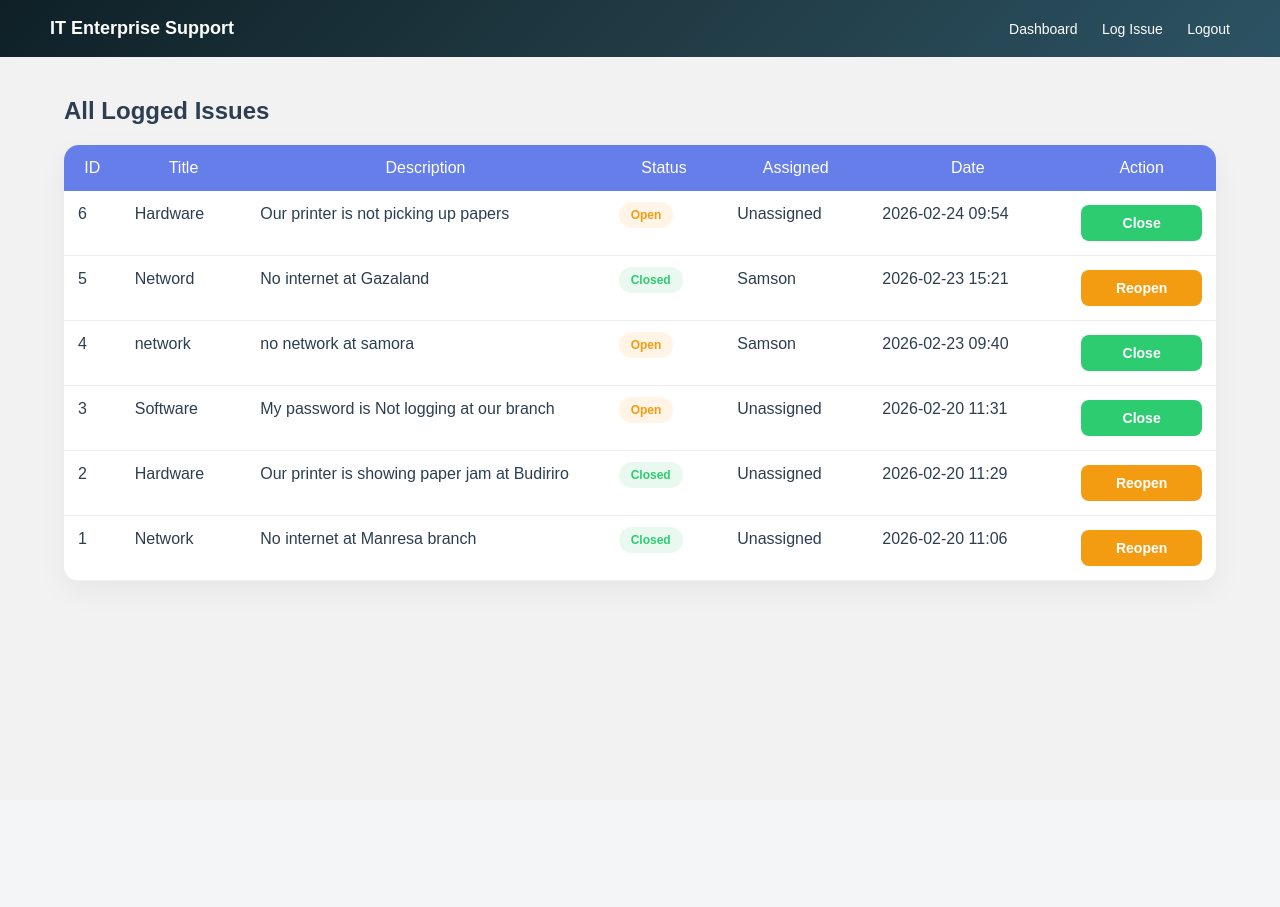
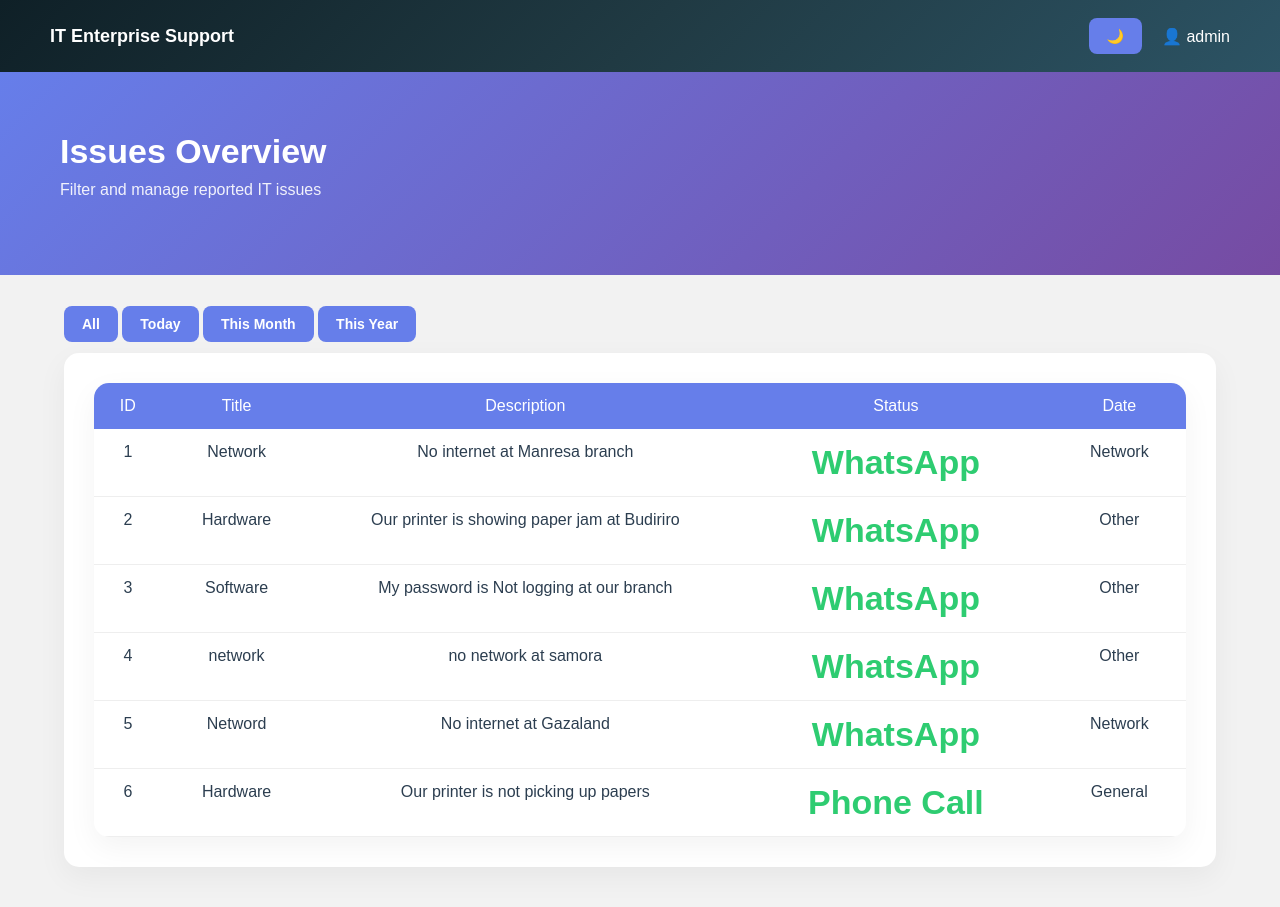
Before and after one commit to SamsonDeon/IT_Support_System, a Flask app: page /view_issues in a window 1280 px wide. Before the commit the page ends 584 px from the top, so only its background shows below. Run offline with Flask 3, Linux system fonts and the light colour scheme; a user stored in the database is signed in; data comes from the database, SQL or seed files in the repository.

Commit message:
View issues error solved

```diff
--- a/app.py
+++ b/app.py
@@ -229,32 +229,44 @@ def audit_logs():
 
 # ================= DASHBOARD =================
 
-from sqlalchemy import extract
+@app.route("/dashboard")
+def dashboard():
+    if "user" not in session:
+        return redirect(url_for("login"))
 
-@app.route('/dashboard')
-def dashboard():
-    if 'user' not in session:
-        return redirect('/login')
+    db = get_db()
+    cur = db.cursor()
 
-    total = Issue.query.count()
-    pending = Issue.query.filter_by(status="Open").count()
-    solved = Issue.query.filter_by(status="Closed").count()
+    # Total issues
+    cur.execute("SELECT COUNT(*) FROM issues")
+    total = cur.fetchone()[0]
 
-    monthly = []
-    for month in range(1,13):
-        count = Issue.query.filter(
-            extract('month', Issue.date_reported) == month
-        ).count()
-        monthly.append(count)
+    # Open issues
+    cur.execute("SELECT COUNT(*) FROM issues WHERE status='Open'")
+    pending = cur.fetchone()[0]
+
+    # Closed issues
+    cur.execute("SELECT COUNT(*) FROM issues WHERE status='Closed'")
+    solved = cur.fetchone()[0]
+
+    # Monthly data for line chart (issues per month)
+    monthly_data = []
+    for month in range(1, 13):
+        cur.execute(
+            "SELECT COUNT(*) FROM issues WHERE strftime('%m', date_reported) = ?",
+            (f"{month:02}",)
+        )
+        monthly_data.append(cur.fetchone()[0])
+
+    db.close()
 
     return render_template(
-        'dashboard.html',
+        "dashboard.html",
         total=total,
         pending=pending,
         solved=solved,
-        monthly_data=monthly
+        monthly_data=monthly_data
     )
-
 # ================= LOG ISSUE =================
 @app.route("/log_issue", methods=["GET", "POST"])
 def log_issue():
@@ -284,77 +296,46 @@ def log_issue():
     return render_template("log_issue.html")
 
 # ================= VIEW ISSUES =================
+from datetime import datetime
+
 @app.route("/view_issues")
 def view_issues():
     if "user" not in session:
         return redirect(url_for("login"))
 
+    filter_type = request.args.get("filter", "all")
+
     db = get_db()
     cur = db.cursor()
 
-    search = request.args.get("search")
-    filter_type = request.args.get("filter")
+    today = datetime.now().strftime("%Y-%m-%d")
+    current_month = datetime.now().strftime("%m")
+    current_year = datetime.now().strftime("%Y")
 
-    query = "SELECT * FROM issues WHERE 1=1"
-    params = []
+    if filter_type == "today":
+        cur.execute("SELECT * FROM issues WHERE date_reported = ?", (today,))
+    elif filter_type == "month":
+        cur.execute(
+            "SELECT * FROM issues WHERE strftime('%m', date_reported)=?",
+            (current_month,)
+        )
+    elif filter_type == "year":
+        cur.execute(
+            "SELECT * FROM issues WHERE strftime('%Y', date_reported)=?",
+            (current_year,)
+        )
+    else:
+        cur.execute("SELECT * FROM issues")
 
-    # 🔎 Search
-    if search:
-        query += " AND (title LIKE ? OR description LIKE ?)"
-        params.extend([f"%{search}%", f"%{search}%"])
-
-    # 📅 Filters
-    if filter_type == "today":
-        query += " AND date(date_reported) = date('now')"
-
-    elif filter_type == "week":
-        query += " AND strftime('%Y-%W', date_reported) = strftime('%Y-%W', 'now')"
-
-    elif filter_type == "month":
-        query += " AND strftime('%Y-%m', date_reported) = strftime('%Y-%m', 'now')"
-
-    elif filter_type == "open":
-        query += " AND status='Open'"
-
-    query += " ORDER BY date_reported DESC"
-
-    cur.execute(query, params)
     issues = cur.fetchall()
-
-    # Convert to list for SLA editing
-    issues = [dict(issue) for issue in issues]
-
-    # ⏰ SLA Calculation
-    for issue in issues:
-        if issue["status"] == "Open":
-            opened_time = datetime.strptime(issue["date_reported"], "%Y-%m-%d %H:%M")
-            issue["sla_hours"] = int((datetime.now() - opened_time).total_seconds() / 3600)
-        else:
-            issue["sla_hours"] = "-"
-
-    # 📊 Progress bar based on filtered results
-    open_count = sum(1 for i in issues if i["status"] == "Open")
-    closed_count = sum(1 for i in issues if i["status"] == "Closed")
-
-    total = open_count + closed_count
-    open_percent = int((open_count / total) * 100) if total else 0
-    closed_percent = 100 - open_percent if total else 0
-
-    # 👨‍💻 Technicians
-    cur.execute("SELECT username FROM users WHERE role='Technician'")
-    technicians = cur.fetchall()
 
     db.close()
 
     return render_template(
         "view_issues.html",
         issues=issues,
-        technicians=technicians,
-        open_percent=open_percent,
-        closed_percent=closed_percent,
-        current_filter=filter_type
+        filter_type=filter_type
     )
-
 # ================= ASSIGN ISSUE =================
 
 @app.route("/assign_issue/<int:issue_id>", methods=["POST"])
--- a/templates/login.html
+++ b/templates/login.html
@@ -9,7 +9,7 @@
 
 <div class="login-container">
     <div class="login-box">
-        <h1>WELCOME TO EMHARE</h1>
+        <h1>WELCOME TO BELLEVUE IT SUPPORT SYSTEM</h1>
 
         {% with messages = get_flashed_messages() %}
           {% if messages %}
--- a/templates/view_issues.html
+++ b/templates/view_issues.html
@@ -1,68 +1,88 @@
 <!DOCTYPE html>
 <html>
 <head>
-    <title>Issues</title>
+    <title>Issues Dashboard</title>
     <link rel="stylesheet" href="{{ url_for('static', filename='style.css') }}">
 </head>
 <body>
 
+<!-- NAVBAR -->
 <div class="navbar">
     <strong>IT Enterprise Support</strong>
-    <div>
+
+    <div class="nav-right">
+
+        <button class="btn btn-primary" onclick="toggleDark()">🌙</button>
+
+        <div class="profile" onclick="toggleProfile()">
+            👤 {{ session['user'] }}
+            <div class="profile-menu">
                 <a href="/dashboard">Dashboard</a>
                 <a href="/log_issue">Log Issue</a>
+                <a href="/view_issues">Issues</a>
                 <a href="/logout">Logout</a>
             </div>
         </div>
 
+    </div>
+</div>
+
+<div class="hero">
+    <h1>Issues Overview</h1>
+    <p>Filter and manage reported IT issues</p>
+</div>
+
 <div class="container">
 
-    <h2>All Logged Issues</h2>
+    <!-- FILTER BUTTONS -->
+    <div style="margin-bottom:20px;">
+        <a href="/view_issues?filter=all" class="btn btn-primary">All</a>
+        <a href="/view_issues?filter=today" class="btn btn-primary">Today</a>
+        <a href="/view_issues?filter=month" class="btn btn-primary">This Month</a>
+        <a href="/view_issues?filter=year" class="btn btn-primary">This Year</a>
+    </div>
 
+    <!-- TABLE -->
+    <div class="card">
         <table class="table">
             <tr>
                 <th>ID</th>
                 <th>Title</th>
                 <th>Description</th>
                 <th>Status</th>
-            <th>Assigned</th>
                 <th>Date</th>
-            <th>Action</th>
             </tr>
 
             {% for issue in issues %}
             <tr>
-            <td>{{ issue.id }}</td>
-            <td>{{ issue.title }}</td>
-            <td>{{ issue.description }}</td>
-
+                <td>{{ issue[0] }}</td>
+                <td>{{ issue[1] }}</td>
+                <td>{{ issue[2] }}</td>
                 <td>
-                {% if issue.status == "Open" %}
-                <span class="badge badge-open">Open</span>
+                    {% if issue[3] == "Open" %}
+                        <span class="pending">{{ issue[3] }}</span>
                     {% else %}
-                <span class="badge badge-closed">Closed</span>
+                        <span class="solved">{{ issue[3] }}</span>
                     {% endif %}
                 </td>
-
-            <td>{{ issue.assigned_to or "Unassigned" }}</td>
-            <td>{{ issue.date_reported }}</td>
-
-            <td>
-                {% if issue.status == "Open" %}
-                <form method="POST" action="{{ url_for('close_issue', issue_id=issue.id) }}">
-                    <button class="btn btn-success">Close</button>
-                </form>
-                {% else %}
-                <form method="POST" action="{{ url_for('reopen_issue', issue_id=issue.id) }}">
-                    <button class="btn btn-warning">Reopen</button>
-                </form>
-                {% endif %}
-            </td>
+                <td>{{ issue[4] }}</td>
             </tr>
             {% endfor %}
+
         </table>
+    </div>
 
 </div>
 
+<script>
+function toggleDark(){
+    document.body.classList.toggle("dark");
+}
+
+function toggleProfile(){
+    document.querySelector('.profile').classList.toggle('active');
+}
+</script>
+
 </body>
 </html>
```
Lines whose indentation alone changed are shown as unchanged.
